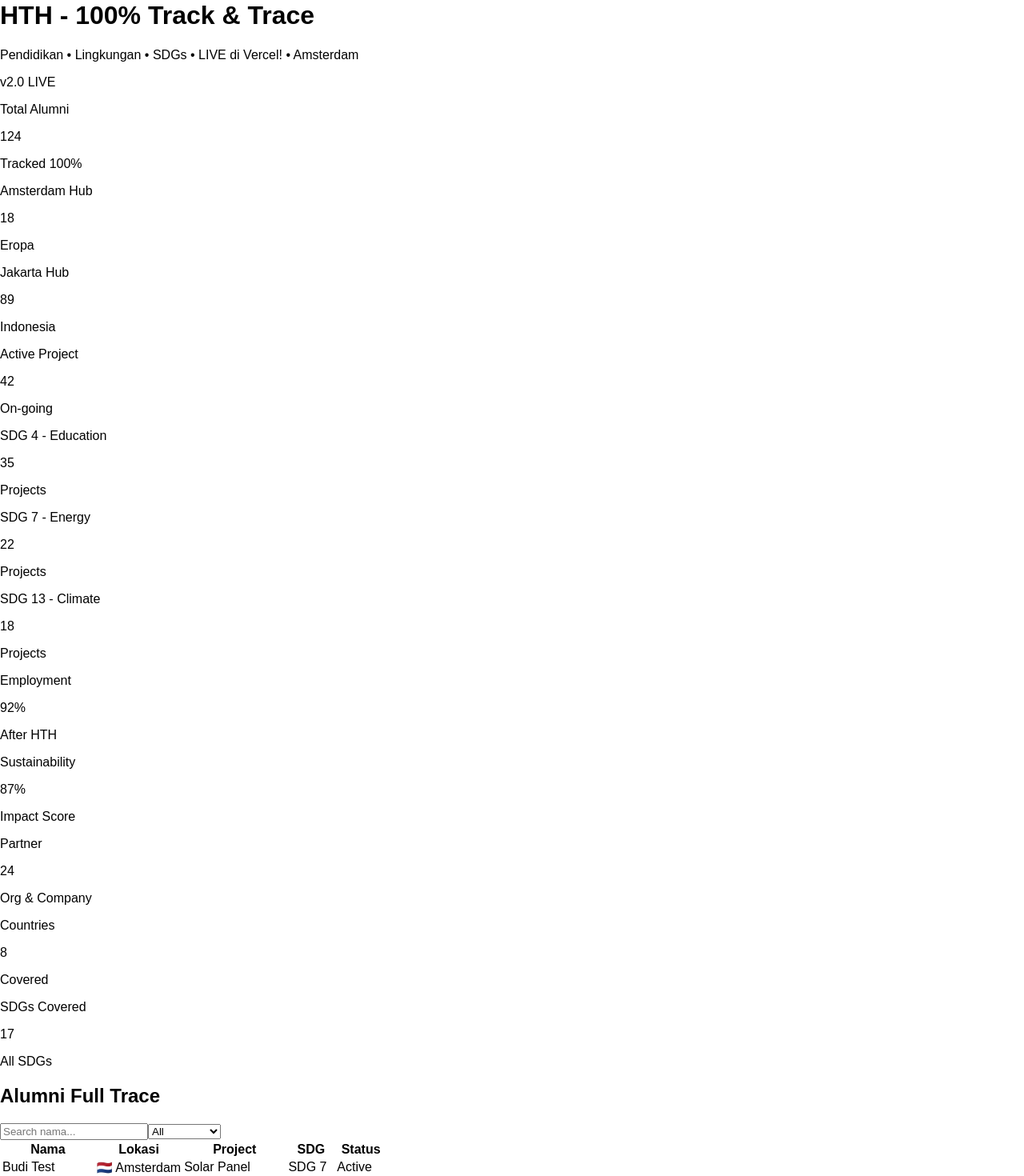
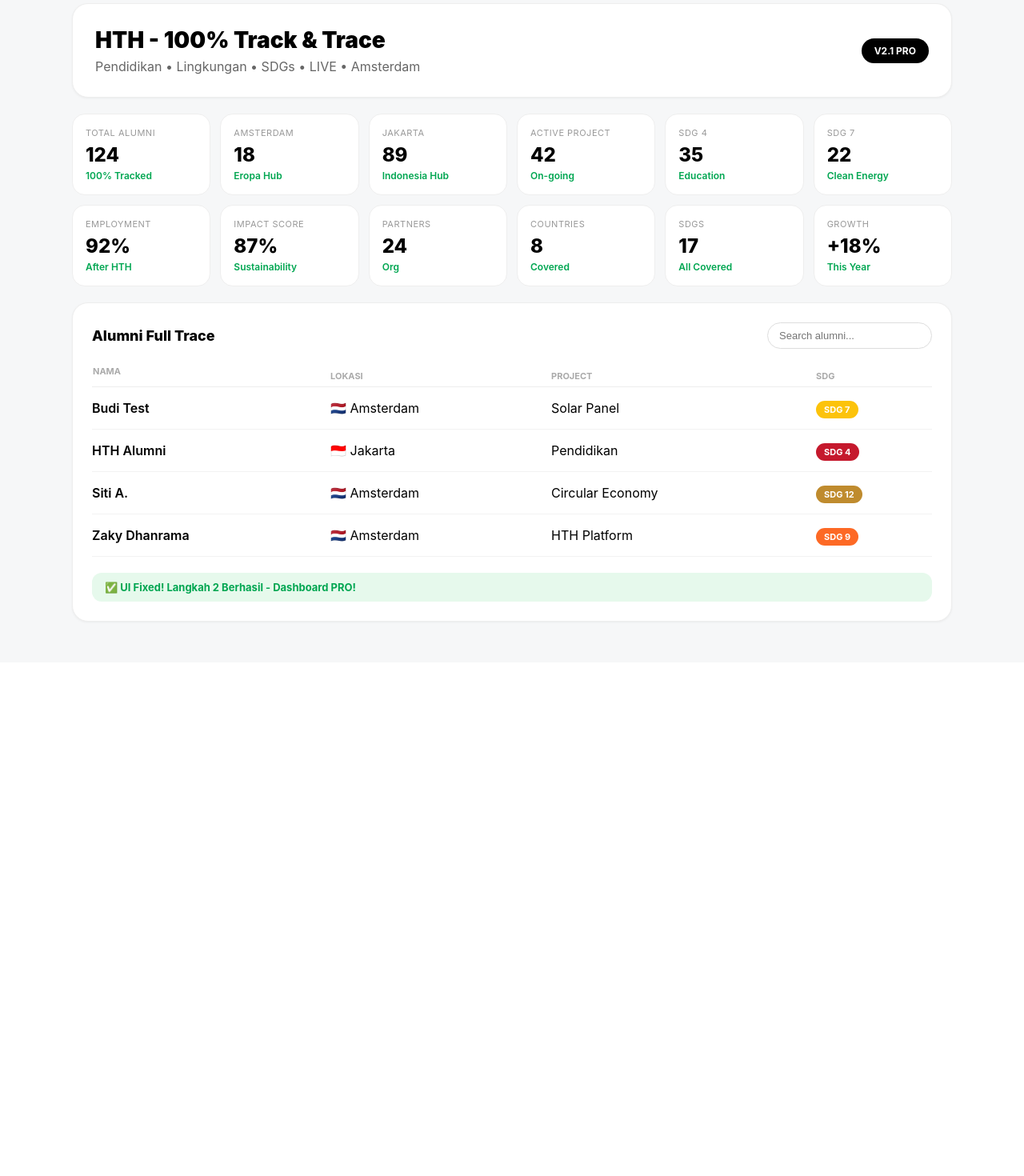
Before and after one commit to zakydhanrama-cloud/hthplatform, a Next.js app: page / in a window 1280 px wide. Shown: the part 20-1490 px from the top of the page at 80% size. After the commit the page ends 848 px from the top, so only its background shows below. Built offline with nearby package versions, Linux system fonts and the light colour scheme.

Commit message:
Update page.tsx

```diff
--- a/app/page.tsx
+++ b/app/page.tsx
@@ -1,97 +1,70 @@
 "use client";
 import { useState } from 'react';
 
-const alumniData = [
-  { id: 1, nama: "Budi Test", lokasi: "Amsterdam", project: "Solar Panel", sdg: "SDG 7", status: "Active", tahun: 2023 },
-  { id: 2, nama: "HTH Alumni", lokasi: "Jakarta", project: "Pendidikan", sdg: "SDG 4", status: "Active", tahun: 2024 },
-  { id: 3, nama: "Siti Amsterdam", lokasi: "Amsterdam", project: "Circular Economy", sdg: "SDG 12", status: "Active", tahun: 2024 },
-  { id: 4, nama: "Zaky Dhanrama", lokasi: "Amsterdam", project: "HTH Platform", sdg: "SDG 9", status: "Founder", tahun: 2025 },
+const data = [
+  { nama: "Budi Test", lokasi: "Amsterdam", flag: "🇳🇱", project: "Solar Panel", sdg: "SDG 7", color: "#FCC30B" },
+  { nama: "HTH Alumni", lokasi: "Jakarta", flag: "🇮🇩", project: "Pendidikan", sdg: "SDG 4", color: "#C5192D" },
+  { nama: "Siti A.", lokasi: "Amsterdam", flag: "🇳🇱", project: "Circular Economy", sdg: "SDG 12", color: "#BF8B2E" },
+  { nama: "Zaky Dhanrama", lokasi: "Amsterdam", flag: "🇳🇱", project: "HTH Platform", sdg: "SDG 9", color: "#FD6925" },
 ];
 
 const kpis = [
-  { label: "Total Alumni", value: "124", sub: "Tracked 100%" },
-  { label: "Amsterdam Hub", value: "18", sub: "Eropa" },
-  { label: "Jakarta Hub", value: "89", sub: "Indonesia" },
-  { label: "Active Project", value: "42", sub: "On-going" },
-  { label: "SDG 4 - Education", value: "35", sub: "Projects" },
-  { label: "SDG 7 - Energy", value: "22", sub: "Projects" },
-  { label: "SDG 13 - Climate", value: "18", sub: "Projects" },
-  { label: "Employment", value: "92%", sub: "After HTH" },
-  { label: "Sustainability", value: "87%", sub: "Impact Score" },
-  { label: "Partner", value: "24", sub: "Org & Company" },
-  { label: "Countries", value: "8", sub: "Covered" },
-  { label: "SDGs Covered", value: "17", sub: "All SDGs" },
+  ["Total Alumni", "124", "100% Tracked"], ["Amsterdam", "18", "Eropa Hub"], ["Jakarta", "89", "Indonesia Hub"],
+  ["Active Project", "42", "On-going"], ["SDG 4", "35", "Education"], ["SDG 7", "22", "Clean Energy"],
+  ["Employment", "92%", "After HTH"], ["Impact Score", "87%", "Sustainability"], ["Partners", "24", "Org"],
+  ["Countries", "8", "Covered"], ["SDGs", "17", "All Covered"], ["Growth", "+18%", "This Year"],
 ];
 
 export default function Page() {
-  const [filter, setFilter] = useState("All");
-  const [search, setSearch] = useState("");
-
-  const filtered = alumniData.filter(a =>
-    (filter === "All" || a.lokasi === filter || a.sdg === filter) &&
-    a.nama.toLowerCase().includes(search.toLowerCase())
-  );
+  const [q, setQ] = useState("");
+  const filtered = data.filter(d => d.nama.toLowerCase().includes(q.toLowerCase()));
 
   return (
-    <main className="min-h-screen bg-[#f8f9fa] p-4 md:p-8 font-sans">
-      <div className="max-w-7xl mx-auto">
-        {/* Header */}
-        <div className="bg-white rounded-2xl p-6 shadow-sm border mb-6">
-          <div className="flex justify-between items-center">
-            <div>
-              <h1 className="text-3xl font-black">HTH - 100% Track & Trace</h1>
-              <p className="text-gray-500 mt-1">Pendidikan • Lingkungan • SDGs • LIVE di Vercel! • Amsterdam</p>
-            </div>
-            <div className="bg-black text-white px-4 py-2 rounded-full text-sm">v2.0 LIVE</div>
+    <div style={{background: "#f6f7f8", minHeight: "100vh", padding: "24px", fontFamily: "Inter, sans-serif"}}>
+      <div style={{maxWidth: "1100px", margin: "0 auto"}}>
+
+        <div style={{background: "white", borderRadius: "20px", padding: "28px", display: "flex", justifyContent: "space-between", alignItems: "center", boxShadow: "0 1px 3px rgba(0,0,0,0.05)", border: "1px solid #eee"}}>
+          <div>
+            <h1 style={{fontSize: "28px", fontWeight: 900, margin: 0}}>HTH - 100% Track & Trace</h1>
+            <p style={{color: "#666", margin: "6px 0 0"}}>Pendidikan • Lingkungan • SDGs • LIVE • Amsterdam</p>
           </div>
+          <div style={{background: "black", color: "white", padding: "8px 16px", borderRadius: "20px", fontSize: "12px", fontWeight: 700}}>V2.1 PRO</div>
         </div>
 
-        {/* 12 KPI */}
-        <div className="grid grid-cols-2 md:grid-cols-4 lg:grid-cols-6 gap-3 mb-6">
-          {kpis.map((kpi, i) => (
-            <div key={i} className="bg-white rounded-xl p-4 shadow-sm border hover:shadow-md transition">
-              <p className="text-xs text-gray-500 uppercase tracking-wide">{kpi.label}</p>
-              <p className="text-2xl font-bold mt-1">{kpi.value}</p>
-              <p className="text-xs text-green-600 mt-1">{kpi.sub}</p>
+        <div style={{display: "grid", gridTemplateColumns: "repeat(auto-fill, minmax(150px, 1fr))", gap: "12px", marginTop: "20px"}}>
+          {kpis.map((k,i) => (
+            <div key={i} style={{background: "white", borderRadius: "16px", padding: "16px", border: "1px solid #eee"}}>
+              <div style={{fontSize: "11px", color: "#999", textTransform: "uppercase", letterSpacing: "0.5px"}}>{k[0]}</div>
+              <div style={{fontSize: "24px", fontWeight: 800, marginTop: "6px"}}>{k[1]}</div>
+              <div style={{fontSize: "12px", color: "#00a651", marginTop: "4px", fontWeight: 600}}>{k[2]}</div>
             </div>
           ))}
         </div>
 
-        {/* Alumni Trace */}
-        <div className="bg-white rounded-2xl p-6 shadow-sm border">
-          <div className="flex flex-col md:flex-row justify-between gap-4 mb-6">
-            <h2 className="text-xl font-bold">Alumni Full Trace</h2>
-            <div className="flex gap-2">
-              <input placeholder="Search nama..." value={search} onChange={e=>setSearch(e.target.value)} className="border rounded-full px-4 py-2 text-sm w-40" />
-              <select value={filter} onChange={e=>setFilter(e.target.value)} className="border rounded-full px-4 py-2 text-sm">
-                <option value="All">All</option>
-                <option value="Amsterdam">Amsterdam</option>
-                <option value="Jakarta">Jakarta</option>
-                <option value="SDG 4">SDG 4</option>
-                <option value="SDG 7">SDG 7</option>
-              </select>
-            </div>
+        <div style={{background: "white", borderRadius: "20px", padding: "24px", marginTop: "20px", border: "1px solid #eee", boxShadow: "0 1px 3px rgba(0,0,0,0.05)"}}>
+          <div style={{display: "flex", justifyContent: "space-between", alignItems: "center", marginBottom: "20px"}}>
+            <h2 style={{margin: 0, fontSize: "18px", fontWeight: 800}}>Alumni Full Trace</h2>
+            <input value={q} onChange={e=>setQ(e.target.value)} placeholder="Search alumni..." style={{border: "1px solid #ddd", borderRadius: "20px", padding: "8px 14px", fontSize: "13px", outline: "none"}} />
           </div>
 
-          <div className="overflow-x-auto">
-            <table className="w-full">
-              <thead><tr className="text-left text-xs text-gray-400 uppercase border-b"><th className="pb-3">Nama</th><th>Lokasi</th><th>Project</th><th>SDG</th><th>Status</th></tr></thead>
+          <div style={{overflowX: "auto"}}>
+            <table style={{width: "100%", borderCollapse: "collapse"}}>
+              <thead><tr style={{textAlign: "left", fontSize: "11px", color: "#aaa", borderBottom: "1px solid #eee"}}><th style={{paddingBottom: "12px"}}>NAMA</th><th>LOKASI</th><th>PROJECT</th><th>SDG</th></tr></thead>
               <tbody>
-                {filtered.map(a => (
-                  <tr key={a.id} className="border-b last:border-0 hover:bg-gray-50">
-                    <td className="py-4 font-medium">{a.nama}</td>
-                    <td>{a.lokasi === 'Amsterdam' ? '🇳🇱' : '🇮🇩'} {a.lokasi}</td>
+                {filtered.map((a,i) => (
+                  <tr key={i} style={{borderBottom: "1px solid #f2f2f2"}}>
+                    <td style={{padding: "16px 0", fontWeight: 600}}>{a.nama}</td>
+                    <td>{a.flag} {a.lokasi}</td>
                     <td>{a.project}</td>
-                    <td><span className="bg-blue-100 text-blue-700 px-2 py-1 rounded-full text-xs font-bold">{a.sdg}</span></td>
-                    <td><span className="bg-green-100 text-green-700 px-2 py-1 rounded-full text-xs">{a.status}</span></td>
+                    <td><span style={{background: a.color, color: "white", padding: "4px 10px", borderRadius: "12px", fontSize: "11px", fontWeight: 700}}>{a.sdg}</span></td>
                   </tr>
                 ))}
               </tbody>
             </table>
           </div>
-          <p className="text-green-600 text-sm mt-6 font-bold">✅ Langkah 2 Berhasil! Dashboard PRO LIVE!</p>
+          <div style={{marginTop: "20px", background: "#e6f9ec", color: "#00a651", padding: "10px 16px", borderRadius: "12px", fontSize: "13px", fontWeight: 700}}>✅ UI Fixed! Langkah 2 Berhasil - Dashboard PRO!</div>
         </div>
       </div>
-    </main>
+    </div>
   );
 }
```
